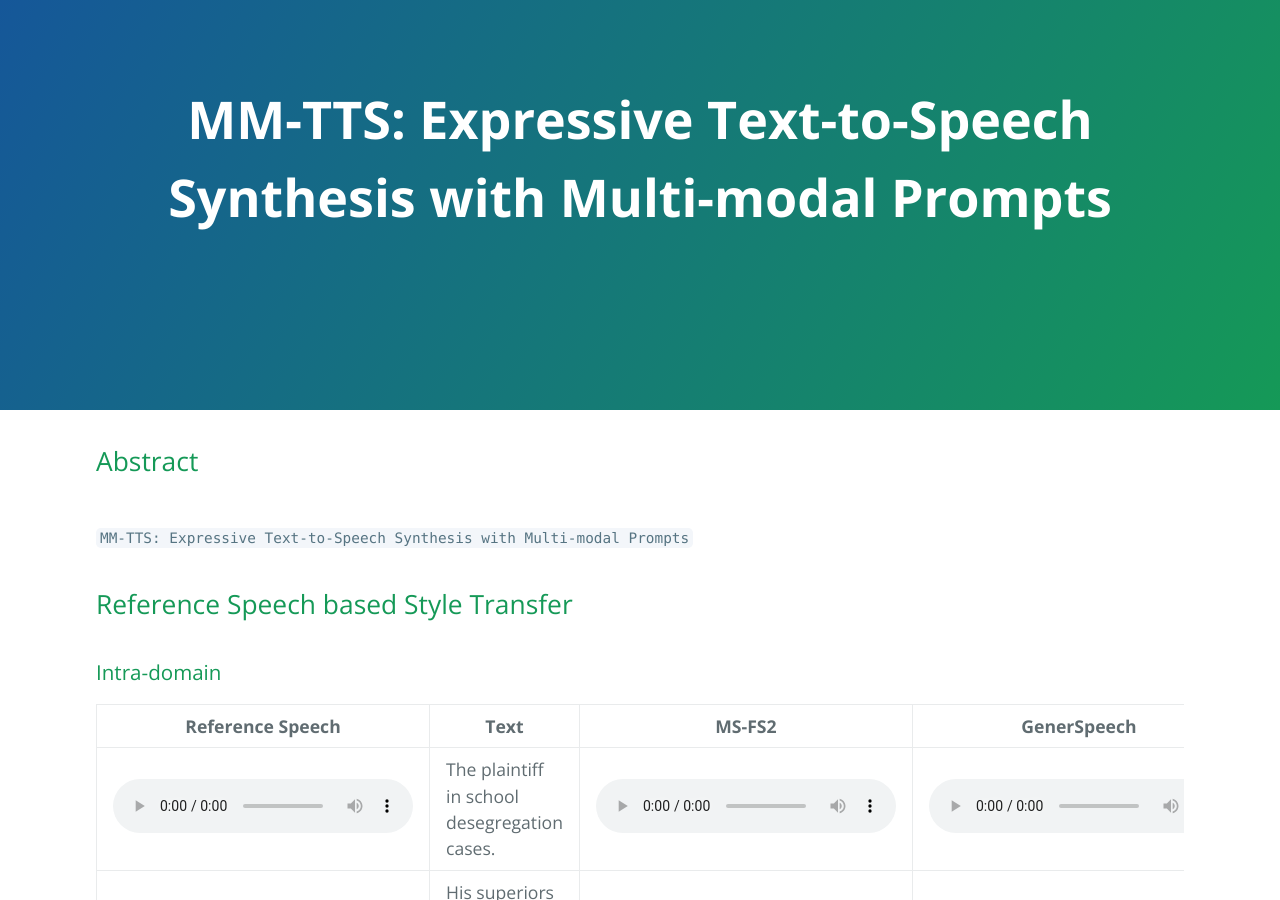
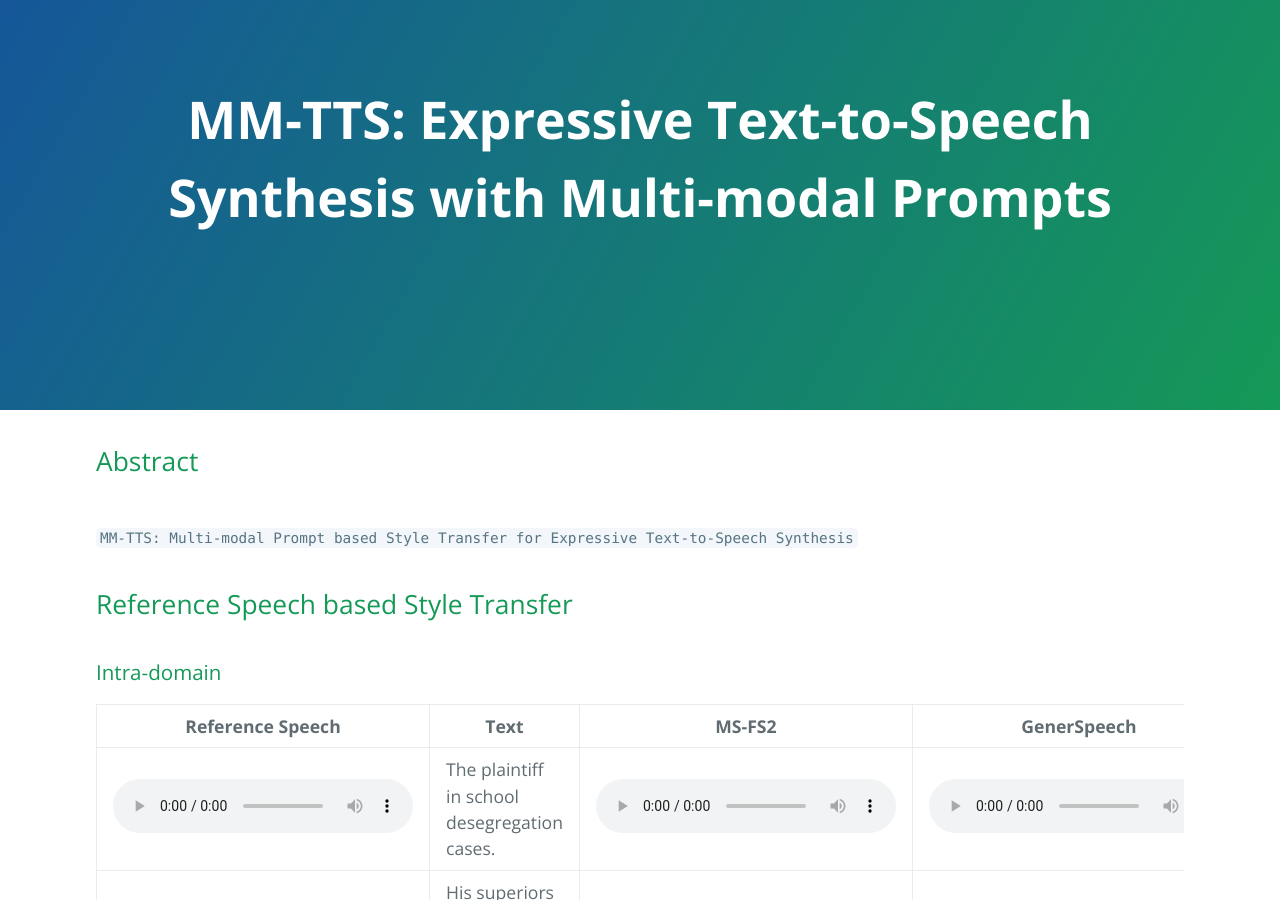
Before and after one commit to Multimodal-TTS/Multimodal-TTS.github.io, a Jekyll site: the page built from index.md, in a window 1280 px wide and 900 px high. Built offline with Jekyll 4.4.1, drawn with Linux system fonts in a browser that asks for light colours; our own code applies the rules of GitHub Pages for plain Markdown files; the repository's description, which GitHub fills in, is left out.

Commit message:
Update index.md

```diff
--- a/index.md
+++ b/index.md
@@ -1,7 +1,7 @@
 
 ## Abstract
 
-`MM-TTS: Expressive Text-to-Speech Synthesis with Multi-modal Prompts`
+`MM-TTS: Multi-modal Prompt based Style Transfer for Expressive Text-to-Speech Synthesis`
 ---
 
 ## Reference Speech based Style Transfer
```
